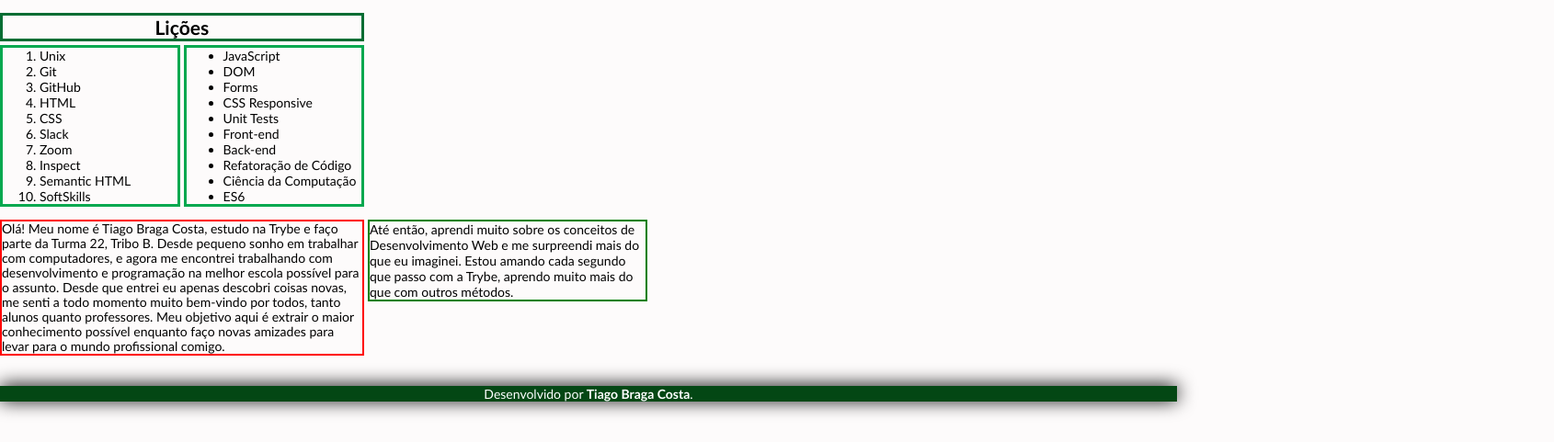
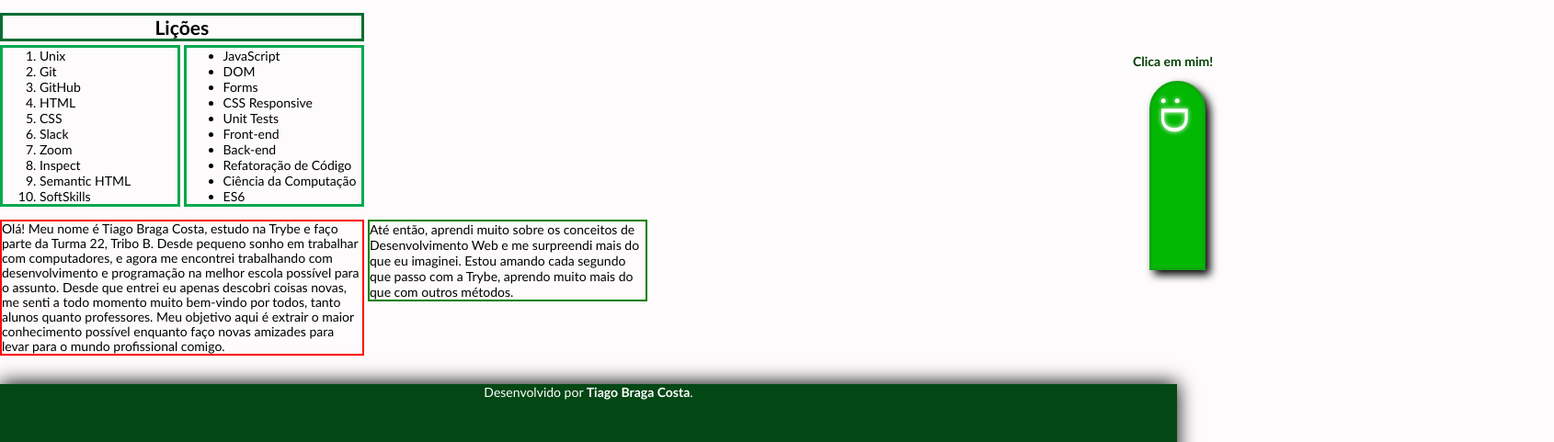
Before and after one commit to zTiagok/trybe-01.lessons-learned, a website: page index.html in a window 1280 px wide. Shown: the part 362-843 px from the top of the page at 92% size, 1690 px wide, since content can reach past the window. Before the commit the page ends 800 px from the top, so only its background shows below. Drawn offline with Linux system fonts and the light colour scheme.

Commit message:
c10 - Adição do bichinho verde

```diff
--- a/index.html
+++ b/index.html
@@ -96,6 +96,15 @@
         </table>
 </body>
 
+<div class="void"></div>
+
+<div class="try-me">
+    <div class="face">:D</div>
+    <div class="face-text">Clica em mim!</div>
+    <div class="hitbox"></div>
+
+</div>
+
 <footer id="rodape">
 
     Desenvolvido por <b> Tiago Braga Costa</b>.
--- a/style.css
+++ b/style.css
@@ -7,6 +7,7 @@ body
     overflow-x: hidden;
     font-size: 14px;
     font-family: 'Gill Sans', 'Gill Sans MT', Calibri, 'Trebuchet MS', sans-serif;
+    width: 1690px;
 }
 
 header
@@ -121,10 +122,84 @@ footer
     position: fixed;
     text-align: center;
     width: 100%;
-    top: 782px;
+    height: fit-content;
+    top: 97.5%;
     z-index: 100;
     user-select: none;
     background-color: rgb(3, 71, 20);
     color: white;
     box-shadow: 0px -1px 20px black;
+    padding-bottom: 1000px;
 }
+
+.void
+{
+    position: relative;
+    top: 185px;
+    width: 100%;
+    margin-bottom: 150px;
+}
+
+.try-me
+{
+
+    position: fixed;
+    width: 55px;
+    height: 200px;
+    top: 450px;
+    left: 1250px;
+    border-top-left-radius: 50px;
+    border-top-right-radius: 50px;
+    border: 3px solid rgb(13, 167, 13);
+    background-color: rgb(3, 184, 3);
+    box-shadow: 5px 5px 10px black;
+    user-select: none;
+    color:rgb(0, 63, 0);
+    transition-property: top, color;
+    transition-delay: 2s, 3s;
+    transition-duration: 1s, 1s;
+}
+
+.try-me:hover
+{
+
+    top: 650px;
+    color: transparent;
+    transition-property: top, color;
+    transition-delay: 0s, 0s;
+    transition-duration: .2s, .0s;
+}
+
+
+.face
+{
+    position: relative;
+    width: fit-content;
+    height: fit-content;
+    top: 10px;
+    left: 5px;
+    font-size: 40px;
+    transform: rotate(90deg);
+    color: white;
+    font-weight:500;
+    text-shadow: 0px 0px 5px white;
+}
+
+.face-text
+{
+
+    position: fixed;
+    width: 100px;
+    left: 1232px;
+    top: 420px;
+    font-weight: bold;
+}
+
+.hitbox
+{
+
+    position: fixed;
+    left: 1100px;
+    top: 325px;
+    padding: 300px 200px 50px;
+}
```
